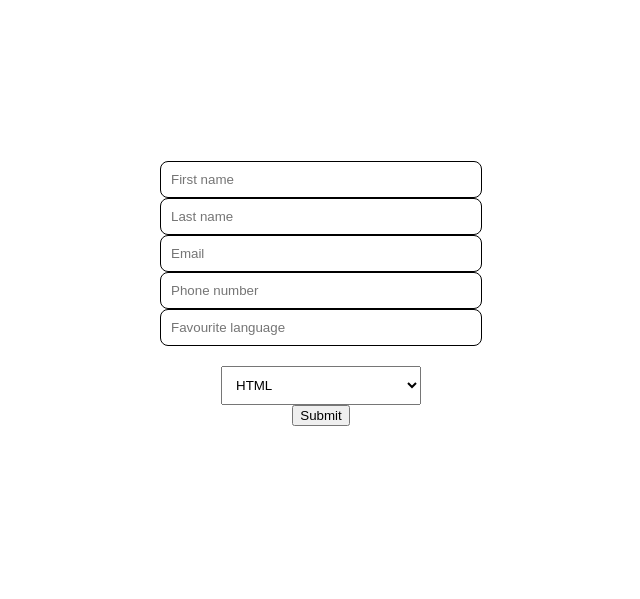
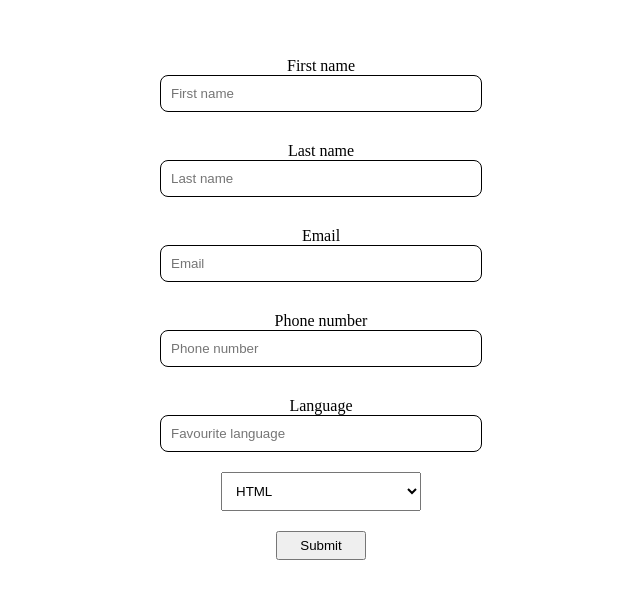
Before and after one commit to alex197925/basic-angular-form, an Angular app in the folder friends-form/: page / in a window 1280 px wide. Shown: the part 115-714 px from the top of the page, without its empty margins (319-959 px from the left). Built offline with nearby package versions, Linux system fonts and the light colour scheme.

Commit message:
Start part number 10

```diff
--- a/friends-form/src/app/app.component.html
+++ b/friends-form/src/app/app.component.html
@@ -9,29 +9,38 @@
 </head>
 <body>
 <div class="container">
-  <div class="input-container">
-    <div class="input-fn">
+    <form id="input-container">
+      <label>First name</label>
+    <div id="input-fn">
       <input type="text" placeholder="First name">
     </div>
-    <div class="input-ln">
+      <label>Last name</label>
+    <div id="input-ln">
       <input type="text" placeholder="Last name">
     </div>
-    <div class="input-email">
+      <label>Email</label>
+    <div id="input-email">
       <input type="email" placeholder="Email">
     </div>
-    <div class="input-phone">
+      <label>Phone number</label>
+    <div id="input-phone">
       <input type="email" placeholder="Phone number">
     </div>
-    <div class="input-fl">
+      <label>Language</label>
+    <div id="input-fl">
       <input type="text" placeholder="Favourite language">
     </div>
-  </div>
+    </form>
+
   <select name="name" id="lg">
-    <option value="html">HTML</option>
-    <option value="php">PHP</option>
-    <option value="js">JS</option>
+    <option *ngFor="let language of languages">
+      {{language}}
+    </option>
   </select>
-  <button type="submit">Submit</button>
+
+
+
+  <button id="btn-submit" type="submit">Submit</button>
 </div>
 </body>
 </html>
--- a/friends-form/src/app/app.component.ts
+++ b/friends-form/src/app/app.component.ts
@@ -4,7 +4,12 @@ import { Component } from '@angular/core';
   selector: 'app-root',
   templateUrl: './app.component.html',
   styleUrls: ['./app.component.css']
+
 })
+
+
+
+
 export class AppComponent {
-
+  languages:Array<string> = ['HTML', 'JS', 'PHP', 'TypeScript'];
 }
--- a/friends-form/src/app/app.module.ts
+++ b/friends-form/src/app/app.module.ts
@@ -1,6 +1,6 @@
 import { NgModule } from '@angular/core';
 import { BrowserModule } from '@angular/platform-browser';
-
+import {FormsModule} from "@angular/forms";
 import { AppRoutingModule } from './app-routing.module';
 import { AppComponent } from './app.component';
 
@@ -10,7 +10,8 @@ import { AppComponent } from './app.component';
   ],
   imports: [
     BrowserModule,
-    AppRoutingModule
+    AppRoutingModule,
+    FormsModule
   ],
   providers: [],
   bootstrap: [AppComponent]
```
